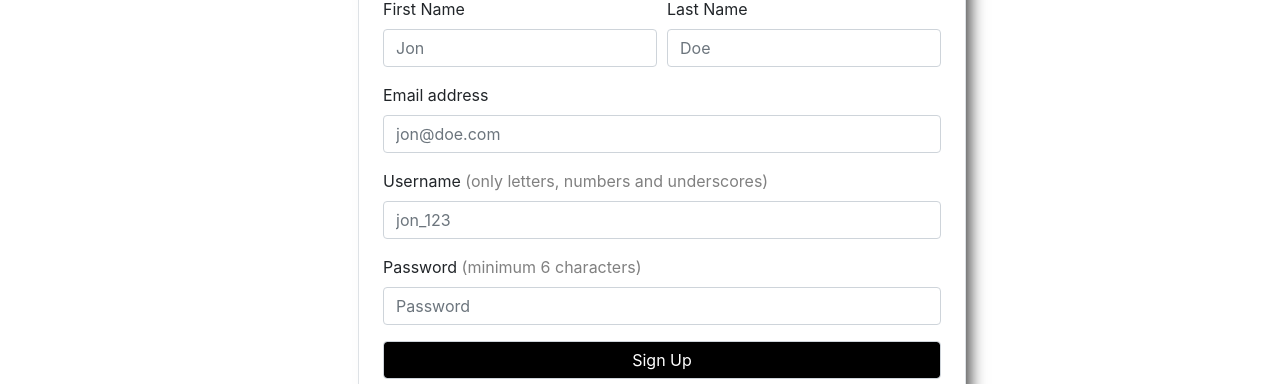
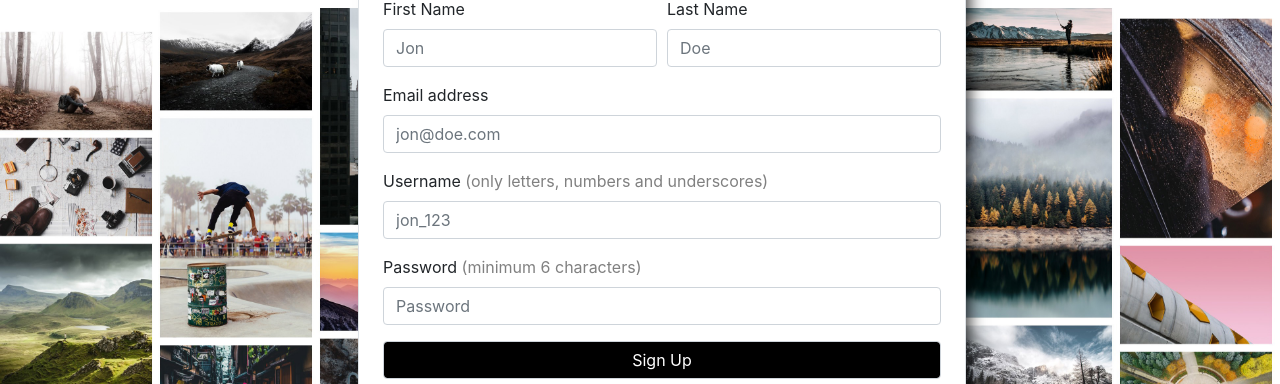
Before and after one commit to habid910/Unsplash-clone, a plain HTML site: page index.html in a window 1280 px wide. Shown: the part 227-611 px from the top of the page. Drawn offline with nearby package versions, Linux system fonts and the light colour scheme; the site is published under a folder, as on GitHub Pages, so addresses that start at the root find nothing.

Commit message:
Update style.css

```diff
--- a/style.css
+++ b/style.css
@@ -1,5 +1,5 @@
 .photo-section{
-    background-image: url(/img/photo-grid.jpg);
+    background-image: url('img/photo-grid.jpg');
     background-repeat: no-repeat;
     background-size: cover;
     background-position: center;
```
